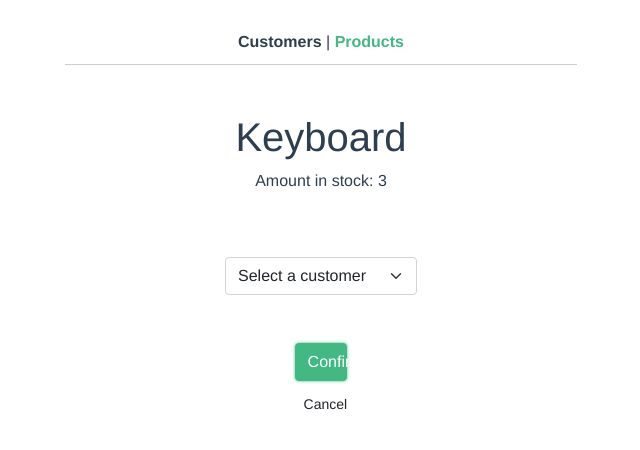
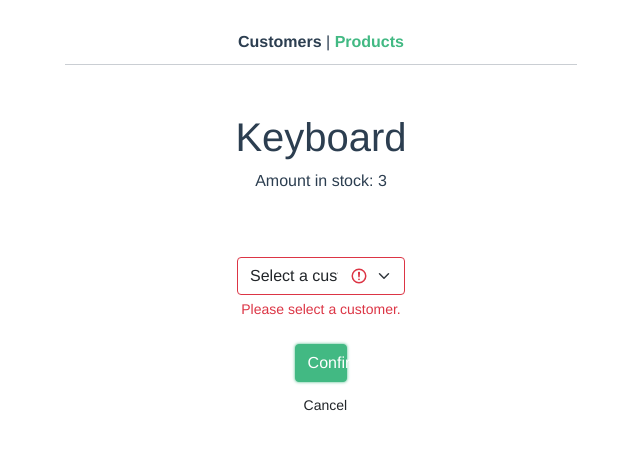
Before and after one commit to krajko/vue_zadaci, a Vue app in the folder vue_zadaci2/store-app/: page /products/1 in a window 1280 px wide. Both pictures are taken after a click on the button "Confirm". Shown: the top 450 px of the page, without its empty margins (319-959 px from the left). Built offline with nearby package versions, Linux system fonts and the light colour scheme.

Commit message:
dodao error za zadatak 8

```diff
--- a/vue_zadaci2/store-app/src/components/AppSell.vue
+++ b/vue_zadaci2/store-app/src/components/AppSell.vue
@@ -6,11 +6,17 @@
         </div>
 
         <div v-if="product.quantity > 0" class="row mx-auto" style="width: 15vw">
-            <select v-model="selected" class="form-select my-5">
+            <div class="mt-5">
+                <select v-model="selected" class="form-select" v-bind:class="{ 'is-invalid': error, 'is-valid': selected !== 0 }">
                     <option disabled hidden value="0">Select a customer</option>
                     <option :value="customer.id" v-for="customer in customers" :key="customer.id">{{ customer.firstName }} {{ customer.lastName }}</option>
                 </select>
-            <div class="row mx-auto" style="width: 6vw">
+                <div v-if="error != ''" class="invalid-feedback">
+                    {{ error }}
+                </div>
+            </div>
+
+            <div class="row mx-auto mt-4" style="width: 6vw">
                 <button @click="confirm" class="btn btn-success mb-2">Confirm</button>
                 <button @click="cancel" class="btn btn-sm link">Cancel</button>
             </div>
@@ -31,7 +37,8 @@ export default {
       return {
         products: [],
         customers: [],
-        selected: 0
+        selected: 0,
+        error: null
       }
   },
   created() {
@@ -46,9 +53,11 @@ export default {
   methods: {
       confirm() {
         if (this.selected === 0) {
-              return;
+            this.error = 'Please select a customer.';
+            return this.error;
         }
 
+        this.error = null;
         httpService.sellProduct(this.selected, this.$route.params.id);
       },
 
```
Lines whose indentation alone changed are shown as unchanged.
